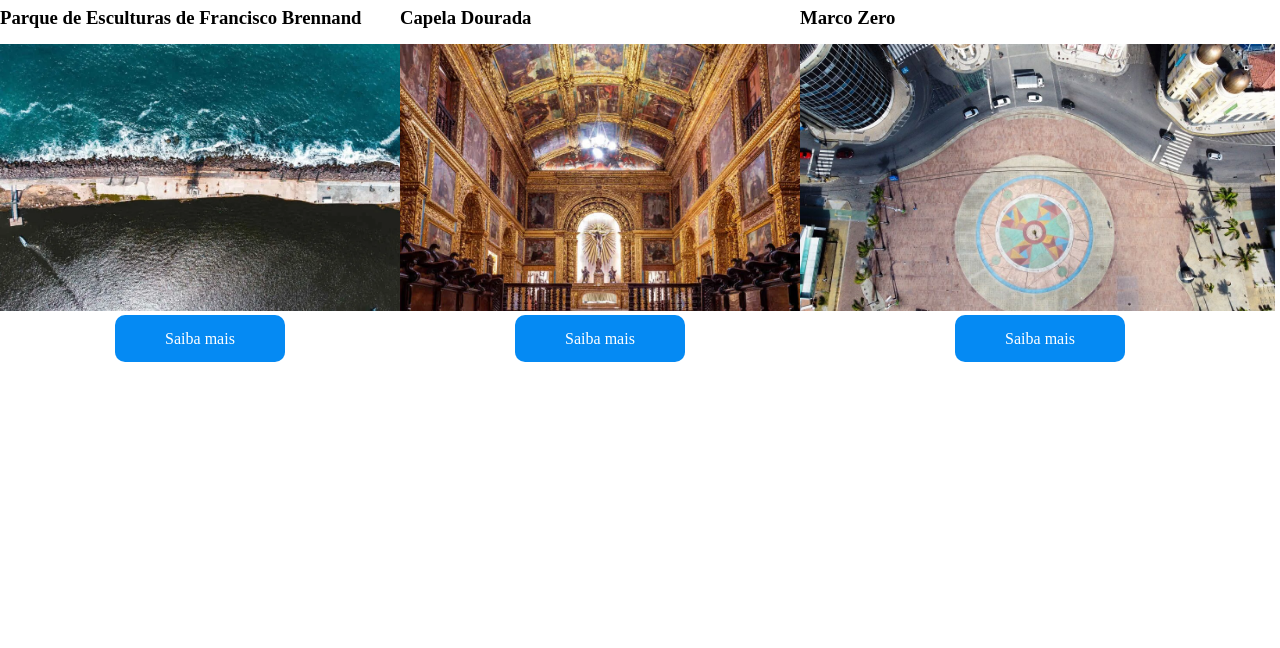
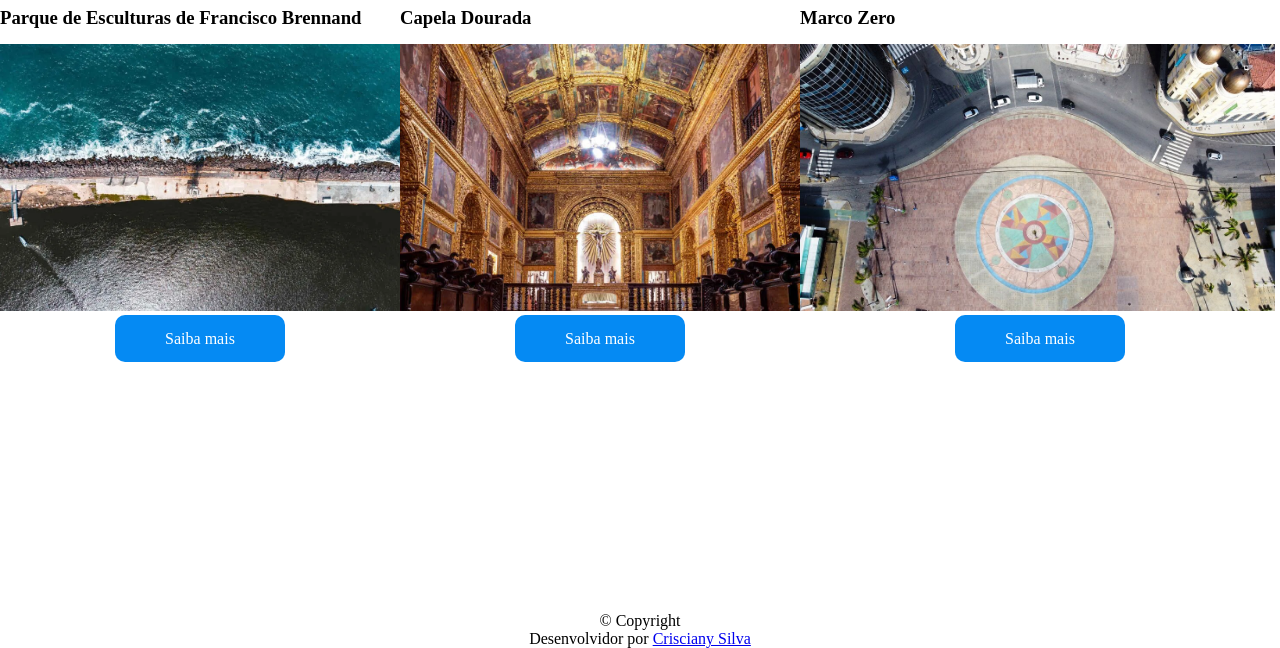
Before and after one commit to Any97Cris/curso-proz, a plain HTML site: page pontos_turisticos_recife/index.html in a window 1280 px wide. Shown: the part 152-800 px from the top of the page. Drawn offline with Linux system fonts and the light colour scheme.

Commit message:
inserir rodape e estilo

```diff
--- a/pontos_turisticos_recife/index.html
+++ b/pontos_turisticos_recife/index.html
@@ -56,6 +56,13 @@
             color: white;
         }
 
+        .footer{
+            width: 100%;
+            position: absolute;
+            bottom: 0;
+            text-align: center;
+        }
+
     </style>
 </head>
 <body>
@@ -88,8 +95,9 @@
 
         </div>
     </main>
-    <footer>
-
+    <footer class="footer">
+        &copy; Copyright
+        <p>Desenvolvidor por <a href="https://www.linkedin.com/in/criscianysilva/" target="blank">Crisciany Silva</p>
     </footer>
 </body>
 </html>
```
